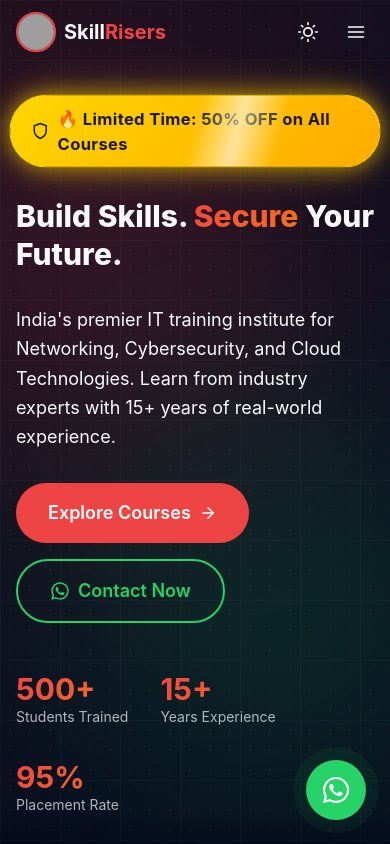
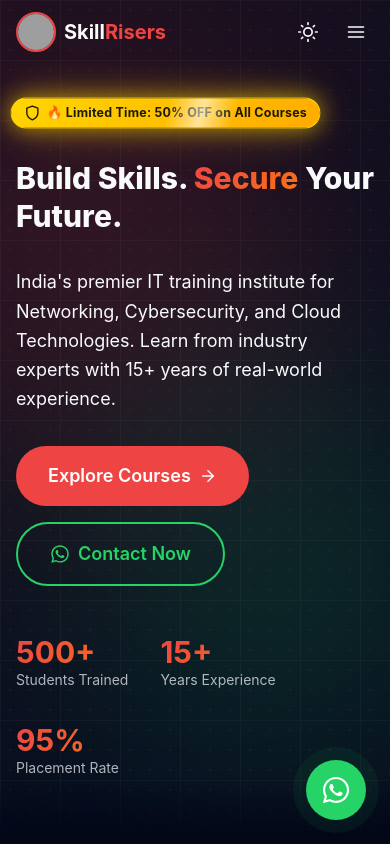
Before and after one commit to shivamssingh3098/skill-rise-frontend, a React (Vite) app: page / in a window 390 px wide. Shown: the top 844 px of the page. Built offline with nearby package versions, Linux system fonts and the light colour scheme; grey boxes are pictures that could not be loaded.

Commit message:
do small font size

```diff
--- a/src/components/HeroSection.jsx
+++ b/src/components/HeroSection.jsx
@@ -63,7 +63,7 @@ export default function HeroSection() {
               className="fade-in-up"
             >
               <span
-                className="inline-flex items-center gap-2 px-5 py-2.5 rounded-full text-base font-bold badge-pulse"
+                className="inline-flex items-center gap-1.5 sm:gap-2 px-3 sm:px-5 py-1.5 sm:py-2.5 rounded-full text-xs sm:text-base font-bold badge-pulse"
                 style={{
                   background: "linear-gradient(135deg, #FFD600 0%, #FFAB00 100%)",
                   color: "#1a1a00",
@@ -72,7 +72,7 @@ export default function HeroSection() {
                   letterSpacing: "0.02em",
                 }}
               >
-                <FiShield className="text-xl" />
+                <FiShield className="text-base sm:text-xl" />
                 🔥 Limited Time: 50% OFF on All Courses
               </span>
             </motion.div>
```
